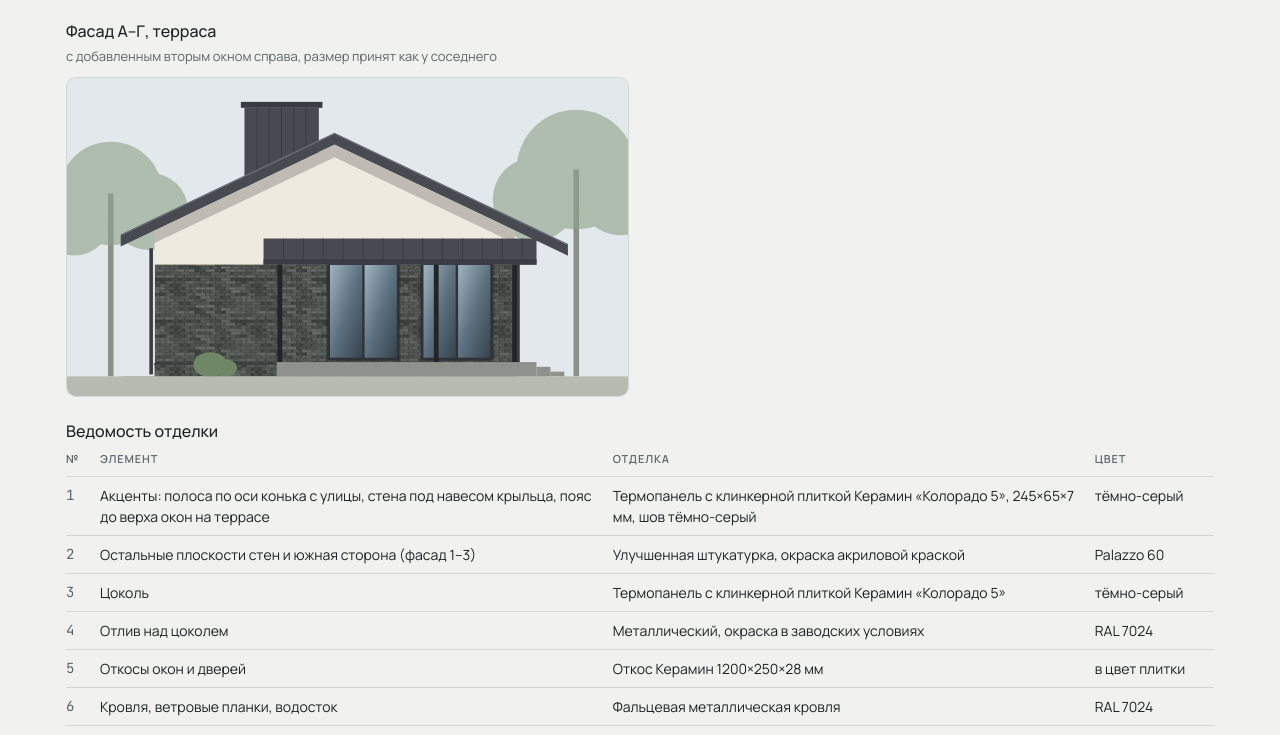
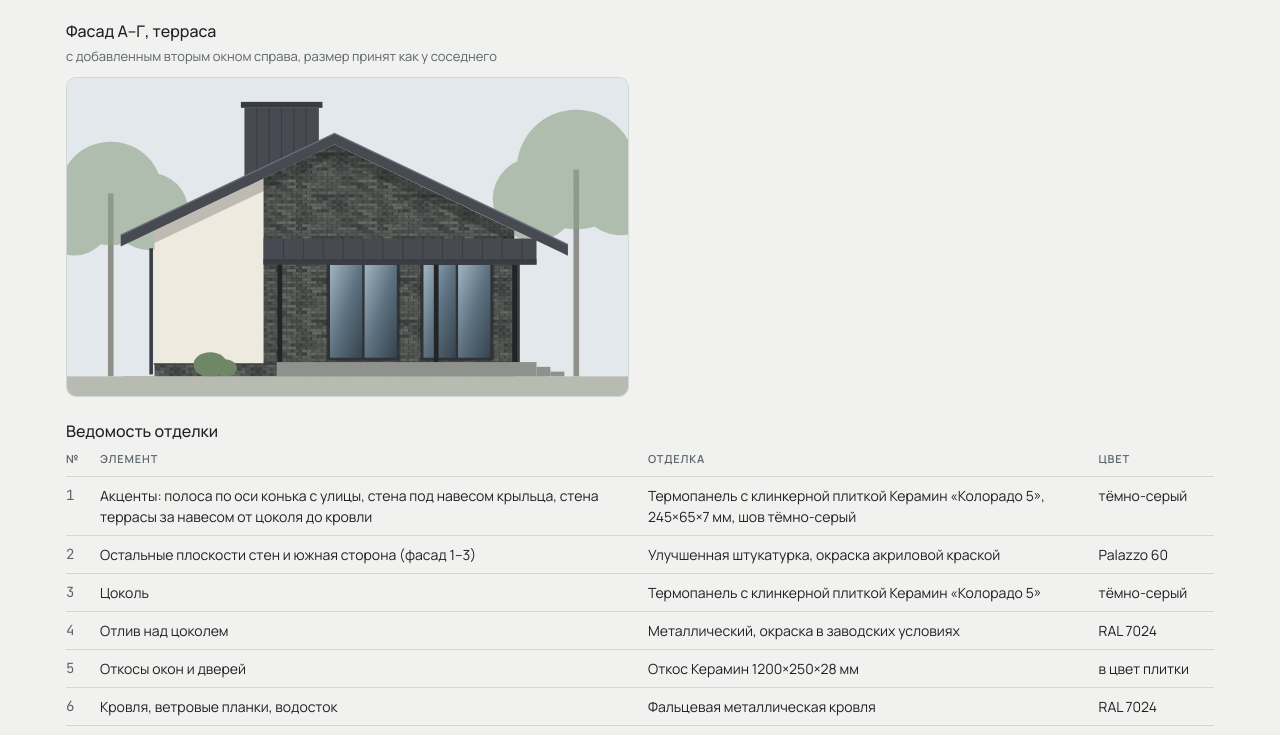
Before and after one commit to danilasukach-lab/fasad-termopaneli, a plain HTML site: page index.html in a window 1280 px wide. Shown: the part 1526-2261 px from the top of the page. Drawn offline with Linux system fonts and the light colour scheme; a web font is replaced by a local one.

Commit message:
Терраса: плитка блоком за навесом от цоколя до кровли
Co-Authored-By: Claude Fable 5.2 <noreply@anthropic.com>

```diff
--- a/index.html
+++ b/index.html
@@ -150,7 +150,7 @@ var F={
     zones:[],noTile:true,chim:10.1},
   east:{id:'east',type:'gable',W:9.05,oL:0.85,oR:1.34,view:{x0:-2.2,x1:11.9,h1:7.5,below:0.5},
     ops:[{x:4.35,w:1.8,b:L(0),t:L(2.45),n:2},{x:6.7,w:1.8,b:L(0),t:L(2.45),n:2}],
-    zones:[{x0:0,x1:9.05,h1:2.81}],vent:[2.26,4.13]}
+    zones:[{x0:2.74,x1:9.05}],vent:[2.26,4.13]}
 };
 function topAt(f,x){
   if(f.type==='gable')return GE+(GA-GE)*(1-Math.abs(x-f.W/2)/(f.W/2));
@@ -292,7 +292,7 @@ function render(){
     '<div><b>'+fmt(panels)+' шт.</b><span>панелей 1020×525 мм с запасом 8 %</span></div>'+
     '<div><b>≈ '+fmt(panels*0.5355*80.77)+' BYN</b><span>панели, утеплитель XPS 50 мм, прайс от 07.09.2026</span></div>'+
     '<div><b>≈ '+fmt(plArea)+' м²</b><span>цоколь, высота 0,31 м'+(state.plinth==='tile'?' — ещё '+Math.ceil(plArea*1.08/0.5355)+' панелей':'')+'</span></div>';
-  var where='С улицы — полоса шириной 3,6 м строго по оси конька, от цоколя до самого верха. У входа — вся стена под навесом крыльца. На террасе — пояс до верха окон по всей ширине, фронтон над навесом остаётся светлым. Южная сторона (фасад 1–3) без плитки: её не видно.';
+  var where='С улицы — полоса шириной 3,6 м строго по оси конька, от цоколя до самого верха. У входа — вся стена под навесом крыльца. На террасе — вся стена за навесом одним блоком от цоколя до кровли, слева от навеса светлая штукатурка. Южная сторона (фасад 1–3) без плитки: её не видно.';
   document.getElementById('tip').innerHTML=full
     ?'<b>Идея:</b> плитка «'+t.name+'» на трёх видимых сторонах дома — уличный торец, вход и терраса. Южная сторона (фасад 1–3) остаётся в штукатурке: её не видно.'
     :duo?'<b>Идея:</b> стены в плитке «'+bt.name+'», поверх — акценты плиткой «'+t.name+'». '+where
@@ -304,7 +304,7 @@ function render(){
   var rows=[];
   var tp=function(x){return 'Термопанель с клинкерной плиткой Керамин «'+x.name+'», 245×65×7 мм, шов тёмно-серый';};
   if(duo)rows.push(['Стены: уличный торец, вход, терраса (основная плоскость)',tp(bt),bt.note]);
-  rows.push([full?'Стены: уличный торец, вход, терраса, включая фронтоны':'Акценты: полоса по оси конька с улицы, стена под навесом крыльца, пояс до верха окон на террасе',tp(t),t.note]);
+  rows.push([full?'Стены: уличный торец, вход, терраса, включая фронтоны':'Акценты: полоса по оси конька с улицы, стена под навесом крыльца, стена террасы за навесом от цоколя до кровли',tp(t),t.note]);
   rows.push([mode==='acc'?'Остальные плоскости стен и южная сторона (фасад 1–3)':'Южная сторона (фасад 1–3)','Улучшенная штукатурка, окраска акриловой краской','Palazzo 60']);
   rows.push(['Цоколь',p.finish,p.color]);
   rows.push(['Отлив над цоколем','Металлический, окраска в заводских условиях','RAL 7024']);
```
